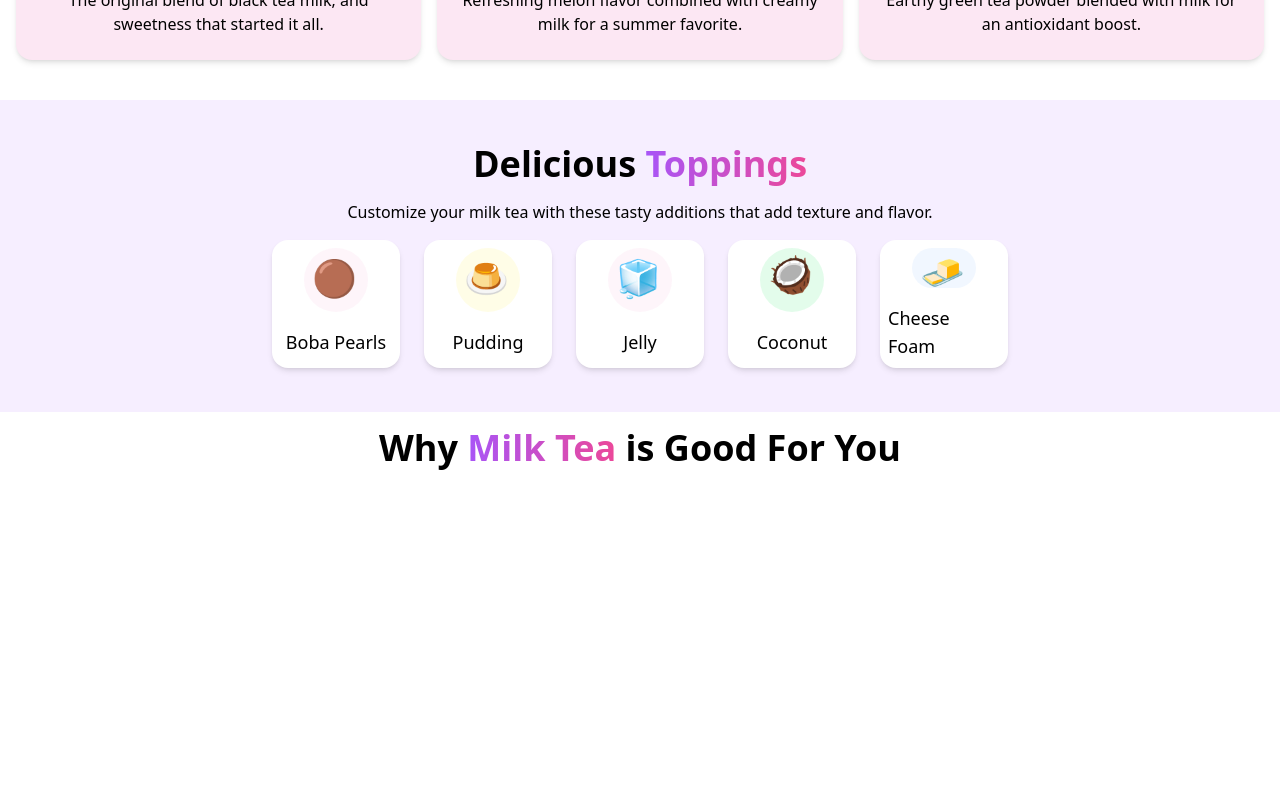
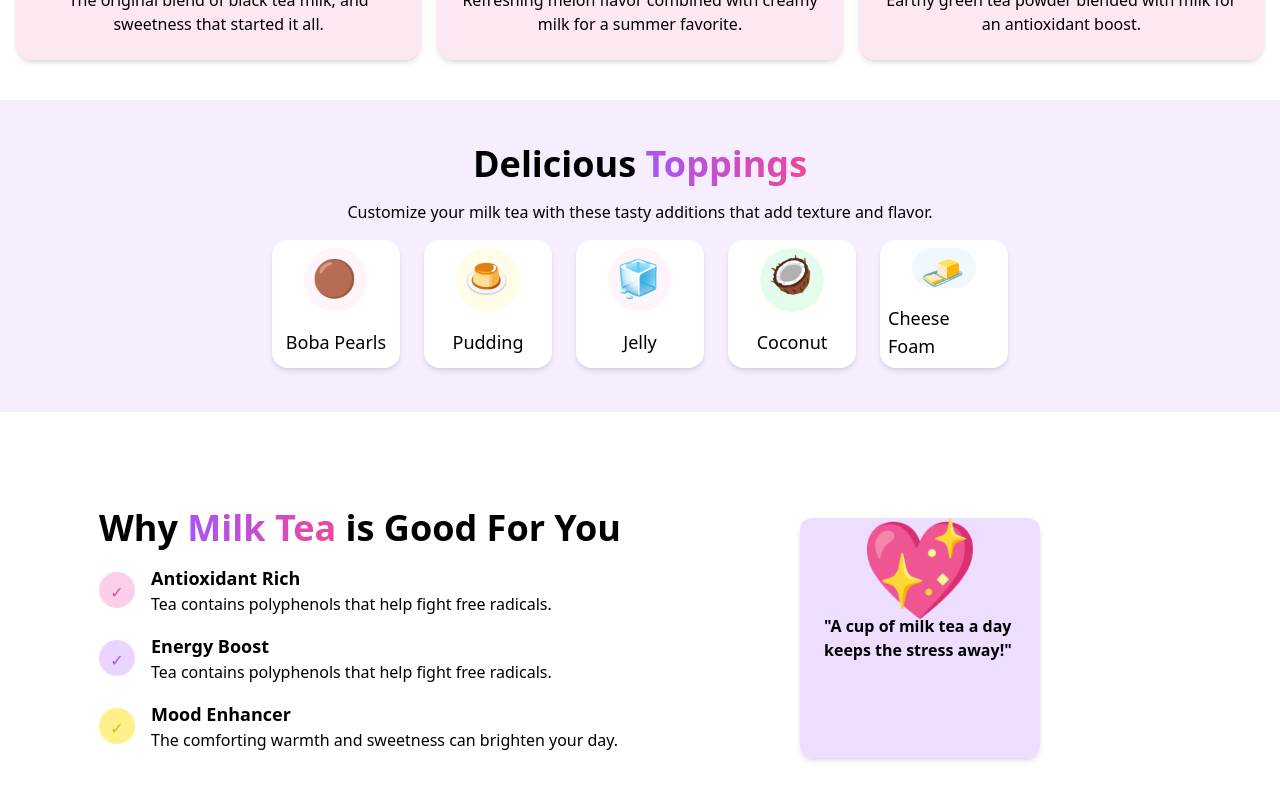
Before and after one commit to LandonLorica5555/react-viter-bubble-bliss-LORICA, a React (Vite) app: page / in a window 1280 px wide. Shown: the part 764-1564 px from the top of the page. Before the commit the page ends 1264 px from the top, so only its background shows below. Built offline with nearby package versions, Linux system fonts and the light colour scheme.

Commit message:
added benefits section

```diff
--- a/src/components/pages/home/Home.jsx
+++ b/src/components/pages/home/Home.jsx
@@ -4,6 +4,7 @@ import Banner from './banner/Banner'
 import Types from './types/Types'
 import Toppings from './toppings/Toppings'
 import Benefits from './benefits/Benefits'
+import Footer from '../../partials/Footer'
 
 const Home = () => {
   return (
@@ -13,6 +14,7 @@ const Home = () => {
       <Types />
       <Toppings />
       <Benefits />
+      <Footer />
     </>
   )
 }
--- a/src/components/pages/home/benefits/Benefits.jsx
+++ b/src/components/pages/home/benefits/Benefits.jsx
@@ -4,8 +4,51 @@ const Benefits = () => {
   return (
     <>
         <section id="benefits" className="bg-white p-4">
-            <div className="container text-center">
+            <div className="container max-w-6xl mx-auto py-20 grid grid-cols-1 md:grid-cols-2 justify-items-center items-center">
+              <div className="mb-10 md:mb-0">
                 <h2 className="text-4xl text-black font-bold mb-4">Why <span className="text-4xl font-bold bg-gradient-to-r from-purple-500 to-pink-500 bg-clip-text text-transparent">Milk Tea</span> is Good For You</h2>
+                <div className="grid grid-cols-1">
+                  <ul className="flex flex-row items-center gap-4 mb-4">
+                    <li>
+                      <div className="bg-pink-200 size-9 rounded-full p-2 text-center">
+                        <p className="text-pink-500">✓</p>
+                      </div>
+                    </li>
+                    <li>
+                      <h2 className="text-lg font-bold">Antioxidant Rich</h2>
+                      <p className="">Tea contains polyphenols that help fight free radicals.</p>
+                    </li>
+                  </ul>
+                  <ul className="flex flex-row items-center gap-4 mb-4">
+                    <li>
+                      <div className="bg-purple-200 size-9 rounded-full p-2 text-center">
+                        <p className="text-purple-500">✓</p>
+                      </div>
+                    </li>
+                    <li>
+                      <h2 className="text-lg font-bold">Energy Boost</h2>
+                      <p className="">Tea contains polyphenols that help fight free radicals.</p>
+                    </li>
+                  </ul>
+                  <ul className="flex flex-row items-center gap-4 mb-4">
+                    <li>
+                      <div className="bg-yellow-200 size-9 rounded-full p-2 text-center">
+                        <p className="text-yellow-500">✓</p>
+                      </div>
+                    </li>
+                    <li>
+                      <h2 className="text-lg font-bold">Mood Enhancer</h2>
+                      <p className="">The comforting warmth and sweetness can brighten your day.</p>
+                    </li>
+                  </ul>
+                </div>
+              </div>
+              <div className="bg-purple-200/80 size-60 rounded-xl shadow-md justify-items-center">
+                <div className="items-center justify-items-center">
+                  <p className="text-8xl">💖</p>
+                  <p className="font-bold max-w-48">"A cup of milk tea a day keeps the stress away!"</p>
+                </div>
+              </div>
             </div>
         </section>
     </>
--- a/src/components/partials/Footer.jsx
+++ b/src/components/partials/Footer.jsx
@@ -0,0 +1,11 @@
+import React from 'react'
+
+const Footer = () => {
+  return (
+    <>
+      <p></p>
+    </>
+  )
+}
+
+export default Footer
```
Also changed, not shown: src/components/pages/home/contact/Contact.jsx (added).
